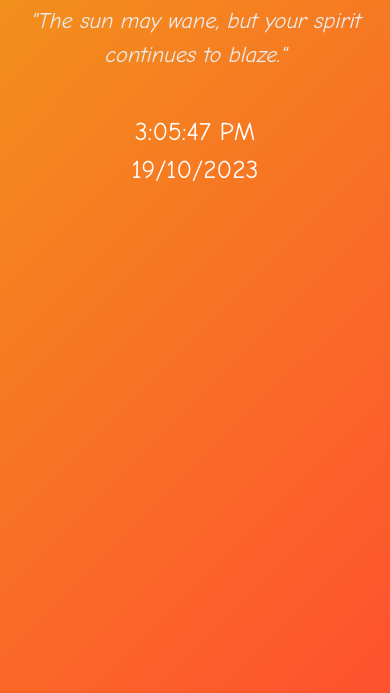
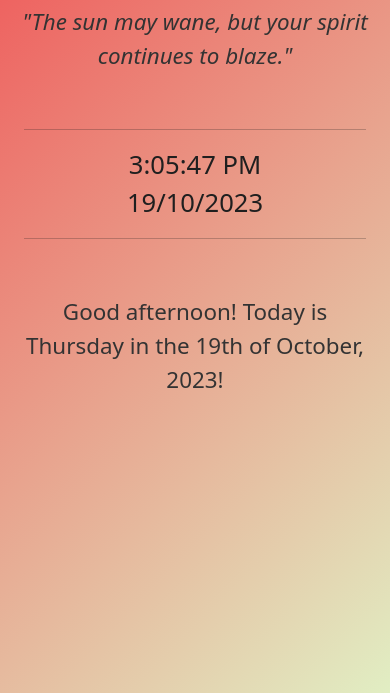
Before and after one commit to JohnPatrickAncajas/Timestamp, a plain HTML site: page index.html in a window 390 px wide. Shown: the part 151-844 px from the top of the page. Drawn offline with nearby package versions, Linux system fonts and the light colour scheme.

Commit message:
Version 4
Fixed the responsiveness.
Added more JS functionality.
Added more design.
Removed unecessary code.

```diff
--- a/script.js
+++ b/script.js
@@ -21,7 +21,7 @@ function updateTimestamp() {
     const dayPeriod = HOURS < 12 ? "AM" : "PM";
 
     const timeElement = document.getElementById("time");
-    timeElement.innerHTML = `${hoursValue}:${MINUTES}:${SECONDS} ${dayPeriod}<br>${DATE}/${MONTH}/${YEAR}`;
+    timeElement.innerHTML = `<hr>${hoursValue}:${MINUTES}:${SECONDS} ${dayPeriod}<br>${DATE}/${MONTH}/${YEAR}<br><hr>`;
 
     // This part controls the quotes every hour
 
@@ -58,23 +58,13 @@ function updateTimestamp() {
 
     // This part handles the quote every day
 
-    const dayMap = new Map([
-        [0, "Sunday"],
-        [1, "Monday"],
-        [2, "Tuesday"],
-        [3, "Wednesday"],
-        [4, "Thursday"],
-        [5, "Friday"],
-        [6, "Saturday"]
-    ]);
-
     if (DATE === 1) {
         quote = "It's a new month, embrace change!";
     } else if (DATE === 31) {
         quote = "The month is coming to an end, plan for the next.";
     }
 
-    // this part handles the quotes every month
+    // This part handles the quotes every month
 
     if (MONTH === 1) {
         quote = "Happy New Year! A fresh start awaits.";
@@ -84,27 +74,27 @@ function updateTimestamp() {
 
     // Controls the theme that depends on the period of day
 
-    const mainSheet = document.querySelector("main");
+    const bodySheet = document.querySelector("body");
     const quoteSheet = document.querySelector("#quote");
     const greetingSheet = document.querySelector("#greeting");
 
     function applyMorningTheme() {
-        mainSheet.style.color = "#1f1f1f";
-        mainSheet.style.background = "linear-gradient(315deg, #F8FFAE, #43C6AC)";
+        bodySheet.style.backgroundImage = "linear-gradient(315deg, #F8FFAE, #43C6AC)";
+        bodySheet.style.color = "#1f1f1f";
         quoteSheet.style.color = "#333";
         greetingSheet.style.color = "#333";
     }
 
     function applyAfternoonTheme() {
-        mainSheet.style.color = "#ffffff";
-        mainSheet.style.background = "linear-gradient(315deg, #ff512f, #f09819)";
-        quoteSheet.style.color = "#ebebeb";
-        greetingSheet.style.color = "#ebebeb";
+        bodySheet.style.backgroundImage = "linear-gradient(315deg, #e1eec3, #f05053)";
+        bodySheet.style.color = "#1f1f1f";
+        quoteSheet.style.color = "#333";
+        greetingSheet.style.color = "#333";
     }
 
     function applyEveningTheme() {
-        mainSheet.style.color = "#f0f0f0";
-        mainSheet.style.background = "linear-gradient(315deg, #2C5364, #203A43, #0F2027)";
+        bodySheet.style.backgroundImage = "linear-gradient(315deg, #2C5364, #203A43, #0F2027)";
+        bodySheet.style.color = "#f0f0f0";
         quoteSheet.style.color = "#e2e2e2ea";
         greetingSheet.style.color = "#e2e2e2ea";
     }
@@ -125,8 +115,52 @@ function updateTimestamp() {
 
     // Handles the greeting
 
+    const dayMap = new Map([
+        [0, "Sunday"],
+        [1, "Monday"],
+        [2, "Tuesday"],
+        [3, "Wednesday"],
+        [4, "Thursday"],
+        [5, "Friday"],
+        [6, "Saturday"]
+    ]);
+
+    const datePeriod = dayMap.get(DAY) || "Invalid day";
+
+    const monthMap = new Map([
+        [0, "January"],
+        [1, "February"],
+        [2, "March"],
+        [3, "April"],
+        [4, "May"],
+        [5, "June"],
+        [6, "July"],
+        [7, "August"],
+        [8, "September"],
+        [9, "October"],
+        [10, "November"],
+        [11, "December"]
+    ]);
+
+    const monthPeriod = monthMap.get(MONTH - 1) || "Invalid month";
+
+    let lastDigitType = "th";
+
+    const lastDigit = DATE % 10;
+    secondToLastDigit = Math.floor(DATE / 10) % 10;
+
+    if (lastDigit === 1 && secondToLastDigit !== 1) {
+        lastDigitType = "st";
+    } else if (lastDigit === 2 && secondToLastDigit !== 1) {
+        lastDigitType = "nd";
+    } else if (lastDigit === 3 && secondToLastDigit !== 1) {
+        lastDigitType = "rd";
+    } else {
+        lastDigitType = "th";
+    }
+
     const greetingElement = document.getElementById("greeting");
-    greetingElement.innerHTML = `Good ${greetingPeriod}! It is currently in the ${DATE}${datePeriod}`;
+    greetingElement.innerHTML = `Good ${greetingPeriod}! Today is ${datePeriod} in the ${DATE}${lastDigitType} of ${monthPeriod}, ${YEAR}!`;
 }
 
 setInterval(updateTimestamp, 1000);
--- a/styles.css
+++ b/styles.css
@@ -2,10 +2,9 @@ html {
     text-align: center;
 }
 
-main {
+body {
+    background-attachment: fixed;
     font-family: 'Comic Sans MS', cursive;
-    height: 100vh;
-    width: 100vw;
     padding-top: 10vh;
 }
 
```
